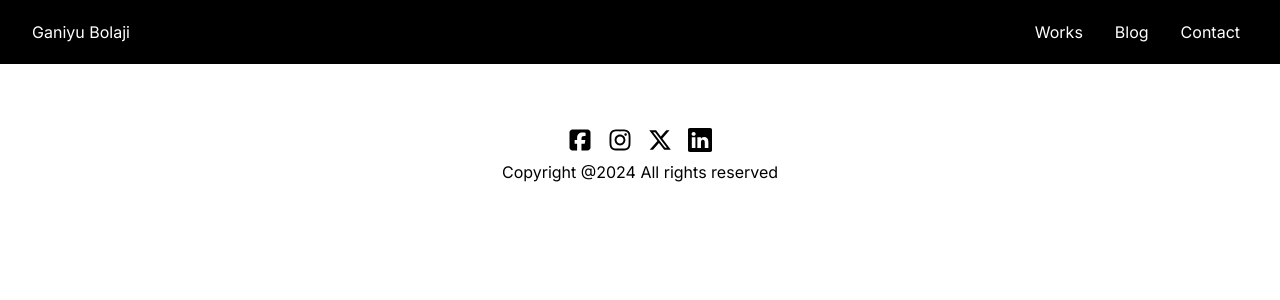
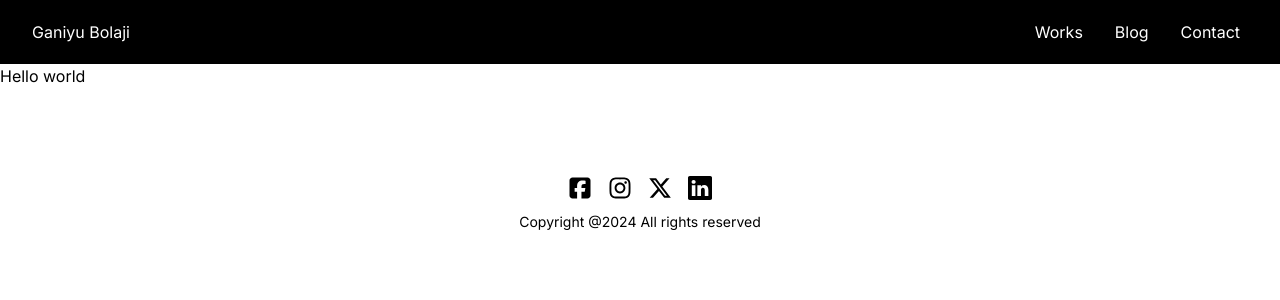
Before and after one commit to Zee-Blazer/Portfolio-site, a Next.js app: page / in a window 1280 px wide. Shown: the top 300 px of the page. Built offline with nearby package versions, Linux system fonts and the light colour scheme.

Commit message:
Trying to introduce new fonts to the application

```diff
--- a/package.json
+++ b/package.json
@@ -9,6 +9,7 @@
     "lint": "next lint"
   },
   "dependencies": {
+    "@next/font": "^14.2.5",
     "bootstrap": "^5.3.3",
     "next": "14.2.5",
     "react": "^18",
--- a/src/app/footer.tsx
+++ b/src/app/footer.tsx
@@ -7,14 +7,14 @@
 export default function Footer() {
 
     return (
-        <div className="mt-16">
+        <div className="mt-16 p-6">
             <div className="flex text-center justify-center">
                 <FaSquareFacebook className="text-2xl mx-2 cursor-pointer hover:text-blue-700" />
                 <FaInstagram className="text-2xl mx-2 cursor-pointer hover:text-pink-600" />
                 <FaXTwitter className="text-2xl mx-2 cursor-pointer hover:text-black" />
                 <BsLinkedin className="text-2xl mx-2 cursor-pointer hover:text-blue-500" />
             </div>
-            <p className="text-center mt-2">
+            <p className="text-center mt-3 text-sm">
                 Copyright @{new Date().getFullYear()} All rights reserved
             </p>
         </div>
--- a/src/app/page.tsx
+++ b/src/app/page.tsx
@@ -3,7 +3,7 @@
 export default function Home() {
   return (
     <main className="">
-
+      Hello world
     </main>
   );
 }
```
Also changed, not shown: 1 other file (tests, documents, lock files or other folders).
